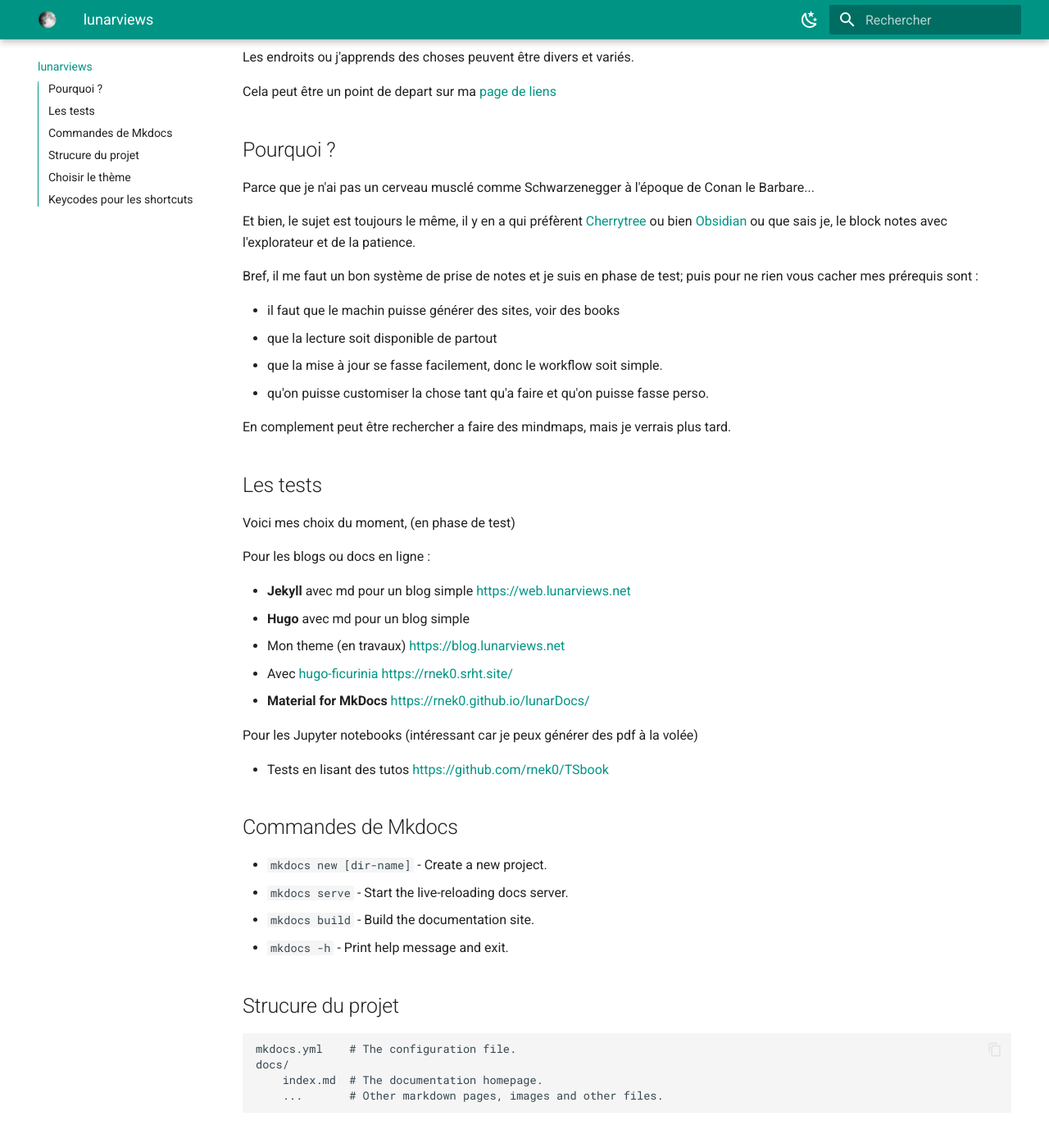
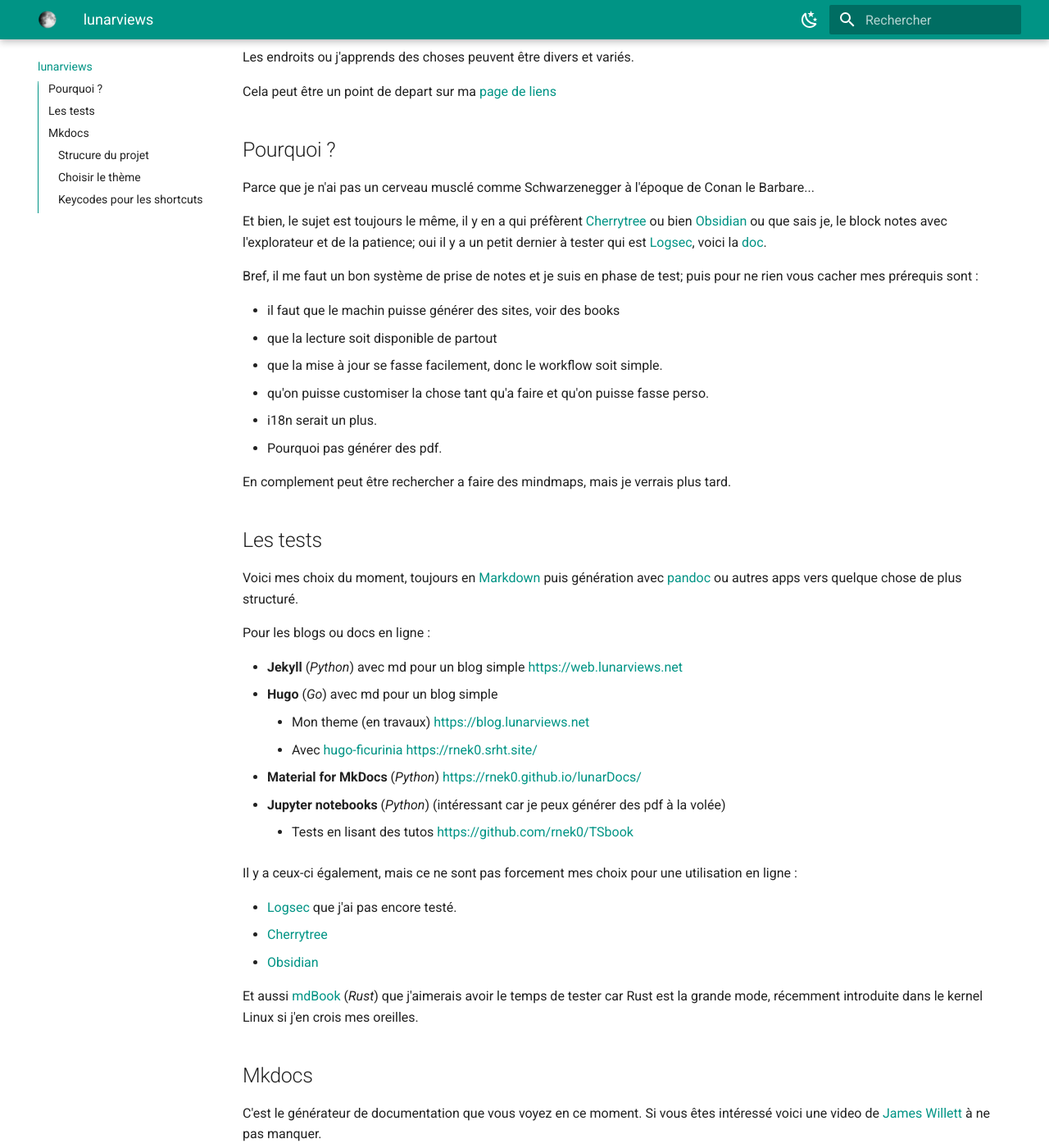
Before and after one commit to rnek0/lunarDocs, an MkDocs documentation site: the page built from docs/index.md, in a window 1280 px wide and 1400 px high, scrolled down 455 px. Shown: the whole window at 82% size. Built offline with MkDocs 1.6.1 and Material for MkDocs 9.7.7, drawn with Linux system fonts in a browser that asks for light colours; some of the changed text lies outside the part shown.

```diff
--- a/docs/index.md
+++ b/docs/index.md
@@ -18,7 +18,7 @@ Cela peut être un point de depart sur ma [page de liens](https://web.lunarviews
 
 Parce que je n'ai pas un cerveau musclé comme Schwarzenegger à l'époque de Conan le Barbare...
 
-Et bien, le sujet est toujours le même, il y en a qui préfèrent [Cherrytree](https://framalibre.org/content/cherrytree) ou bien [Obsidian](https://obsidian.md/) ou que sais je, le block notes avec l'explorateur et de la patience.
+Et bien, le sujet est toujours le même, il y en a qui préfèrent [Cherrytree](https://framalibre.org/content/cherrytree) ou bien [Obsidian](https://obsidian.md/) ou que sais je, le block notes avec l'explorateur et de la patience; oui il y a un petit dernier à tester qui est [Logsec](https://github.com/logseq/logseq), voici la [doc](https://docs.logseq.com/#/page/start%20here).
 
 Bref, il me faut un bon système de prise de notes et je suis en phase de test; puis pour ne rien vous cacher mes prérequis sont :
 
@@ -26,43 +26,56 @@ Bref, il me faut un bon système de prise de notes et je suis en phase de test;
 * que la lecture soit disponible de partout
 * que la mise à jour se fasse facilement, donc le workflow soit simple.
 * qu'on puisse customiser la chose tant qu'a faire et qu'on puisse fasse perso.
+* i18n serait un plus.
+* Pourquoi pas générer des pdf.
 
 En complement peut être rechercher a faire des mindmaps, mais je verrais plus tard.
 
 ## Les tests
 
-Voici mes choix du moment, (en phase de test)
+Voici mes choix du moment, toujours en [Markdown](https://daringfireball.net/projects/markdown/) puis génération avec [pandoc](https://pandoc.org/) ou autres apps vers quelque chose de plus structuré.
 
 Pour les blogs ou docs en ligne :
 
-* **Jekyll** avec md pour un blog simple <https://web.lunarviews.net>
-* **Hugo** avec md pour un blog simple
-  - Mon theme (en travaux) <https://blog.lunarviews.net>
-  - Avec [hugo-ficurinia](https://gitlab.com/gabmus/hugo-ficurinia) <https://rnek0.srht.site/>
-* **Material for MkDocs** <https://rnek0.github.io/lunarDocs/>
+* **Jekyll** (*Python*) avec md pour un blog simple <https://web.lunarviews.net>
+* **Hugo** (*Go*) avec md pour un blog simple
+    * Mon theme (en travaux) <https://blog.lunarviews.net>
+    * Avec [hugo-ficurinia](https://gitlab.com/gabmus/hugo-ficurinia) <https://rnek0.srht.site/>
+* **Material for MkDocs** (*Python*) <https://rnek0.github.io/lunarDocs/>
 
-Pour les Jupyter notebooks (intéressant car je peux générer des pdf à la volée)
+* **Jupyter notebooks** (*Python*) (intéressant car je peux générer des pdf à la volée)
+    * Tests en lisant des tutos <https://github.com/rnek0/TSbook>
 
-* Tests en lisant des tutos <https://github.com/rnek0/TSbook>
+Il y a ceux-ci également, mais ce ne sont pas forcement mes choix pour une utilisation en ligne :
 
-## Commandes de Mkdocs
+* [Logsec](https://framalibre.org/content/logseq) que j'ai pas encore testé.
+* [Cherrytree](https://framalibre.org/content/cherrytree)
+* [Obsidian](https://obsidian.md/)
+
+Et aussi [mdBook](https://rust-lang.github.io/mdBook/) (*Rust*) que j'aimerais avoir le temps de tester car Rust est la grande mode, récemment introduite dans le kernel Linux si j'en crois mes oreilles.
+
+## Mkdocs
+
+C'est le générateur de documentation que vous voyez en ce moment. Si vous êtes intéressé voici une video de [James Willett](https://yewtu.be/watch?v=Q-YA_dA8C20) à ne pas manquer.
+
+Quelques commandes très utiles de [MkDocs](https://www.mkdocs.org/)
 
 * `mkdocs new [dir-name]` - Create a new project.
 * `mkdocs serve` - Start the live-reloading docs server.
 * `mkdocs build` - Build the documentation site.
 * `mkdocs -h` - Print help message and exit.
 
-## Strucure du projet
+### Strucure du projet
 
     mkdocs.yml    # The configuration file.
     docs/
         index.md  # The documentation homepage.
         ...       # Other markdown pages, images and other files.
 
-## Choisir le thème
+### Choisir le thème
 
 <https://www.mkdocs.org/user-guide/choosing-your-theme/>
 
-## Keycodes pour les shortcuts
+### Keycodes pour les shortcuts
 
 <https://www.toptal.com/developers/keycode>
--- a/mkdocs.yml
+++ b/mkdocs.yml
@@ -60,6 +60,15 @@ extra:
 nav:
     - lunarviews: index.md
     - 'Tiers 0':
-      - fawn: 'tiers0/fawn.md'
-      - meow: 'tiers0/meow.md'
-    - About: read.md
+      - Meow: 'tiers0/meow.md'
+      - Fawn: 'tiers0/fawn.md'
+    - 'Tiers 1':
+      - Appointment: 'tiers1/appointment.md'
+      - Sequel: 'tiers1/sequel.md'
+    - 'Tiers 2':
+      - Archetype: 'tiers2/archetype.md'
+      - Oopsie: 'tiers2/oopsie.md'
+    - 'Réseau':
+      - IP: 'redes/ip.md'
+      - MAC: 'redes/mac.md'
+    - About: about.md
```
Also changed, not shown: README.md (+29 -1 lines), docs/tiers1/appointment.md (added, +1 -0 lines), docs/tiers1/sequel.md (added, +1 -0 lines), docs/tiers2/archetype.md (added, +1 -0 lines), docs/tiers2/oopsie.md (added, +1 -0 lines), docs/about.md (renamed from docs/read.md), docs/redes/ip.md (added), docs/redes/mac.md (added).
